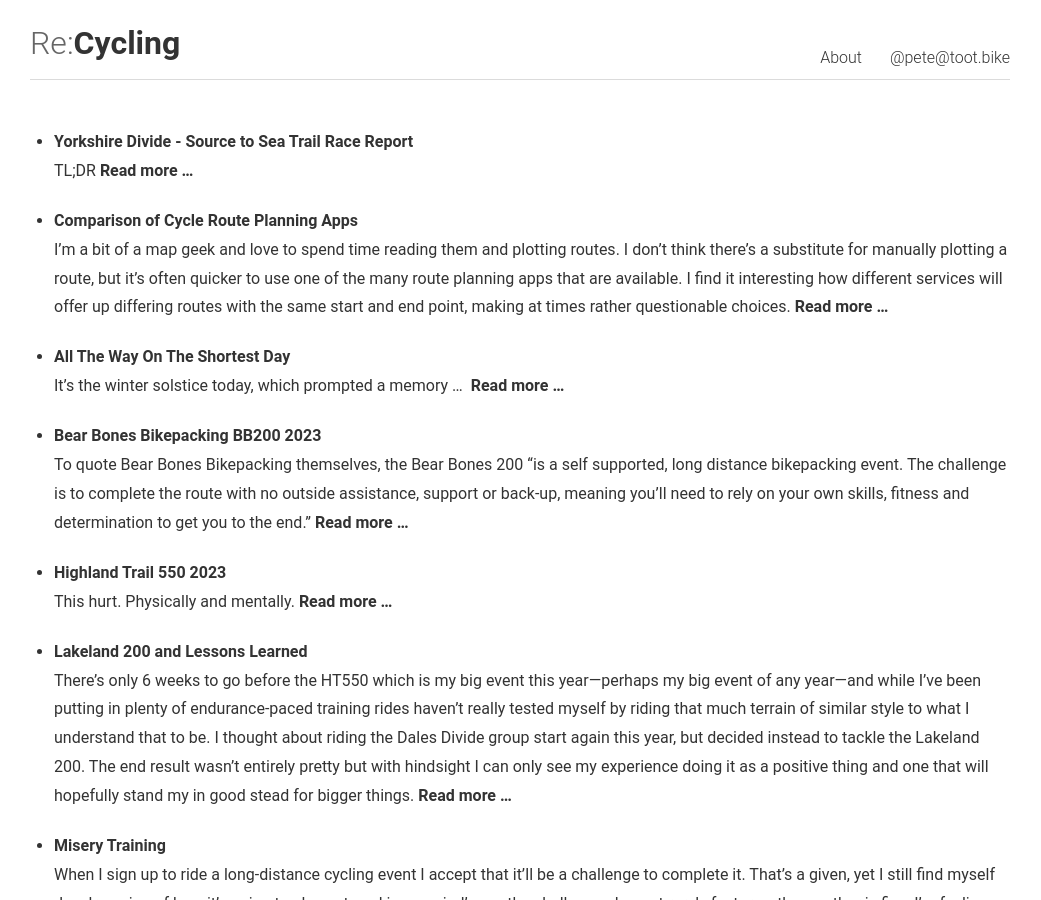
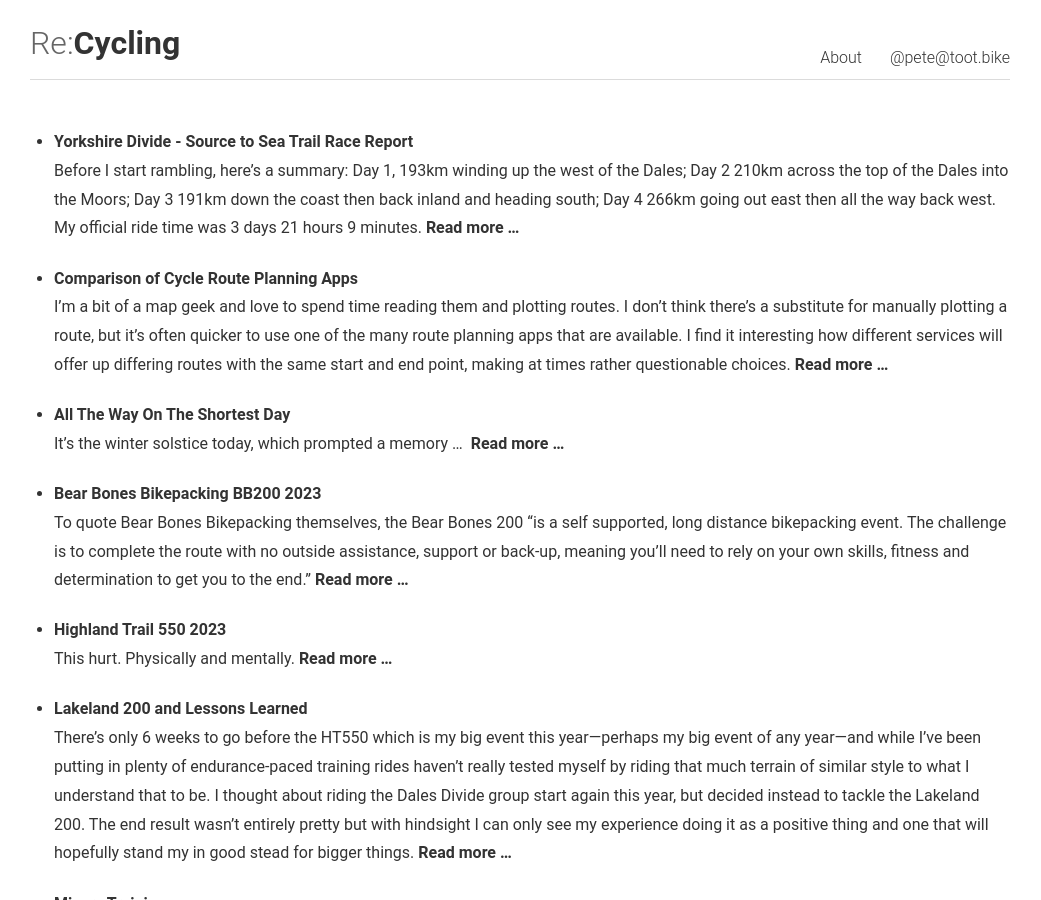
Before and after one commit to hypertelia/hypertelia.github.io, a Jekyll site: the page built from README.md, in a window 1280 px wide and 900 px high. Shown: the whole window, without its empty margins (120-1161 px from the left). Built offline with Jekyll 4.4.1, drawn with Linux system fonts in a browser that asks for light colours; our own code applies the rules of GitHub Pages for plain Markdown files.

Commit message:
tweak intro

```diff
--- a/_posts/2024-05-29-yorkshire-devide-source-to-sea-trail-2024.md
+++ b/_posts/2024-05-29-yorkshire-devide-source-to-sea-trail-2024.md
@@ -9,17 +9,9 @@ image: /img/yd/4.jpg
 summary: A report from riding the Yorkshire Divide - Source to Sea Trail group start race 2024
 ---
 
-## TL;DR
+Before I start rambling, here's a summary: Day 1, 193km winding up the west of the Dales; Day 2 210km across the top of the Dales into the Moors; Day 3 191km down the coast then back inland and heading south; Day 4 266km going out east then all the way back west. My official ride time was 3 days 21 hours 9 minutes.
 
-| Day | Daily | Cumulative  | Summary |
-| :-----------: | :-----------: | :-----------: | :----------- |
-| 1      | 193km | 193km | Winding route up the west of the Dales |
-| 2   | 210km | 403km | Across the top of the Dales into the Moors |
-| 3   | 191km | 594km |  Down the coast then back inland and heading south |
-| 4   | 266km  | 860km | Out east then all the way west |
-| | | | Official time: 3 days 21 hours 9 minutes |
-
-## Race Report
+### Race Report
 
 I applied for the Highland Trail 550 again this year, but didn't get in. I thought about riding that as an ITT but really wanted the group start/race thing, so looked for a suitable alternative. Far closer to home than The Highlands, just a county over from where I live, Adrian has a build up a series of races under the Yorkshire Divide brand, with the [Source to Sea Trail](https://yorkshiredivide.co.uk/yd-850) being his longest.
 
```
